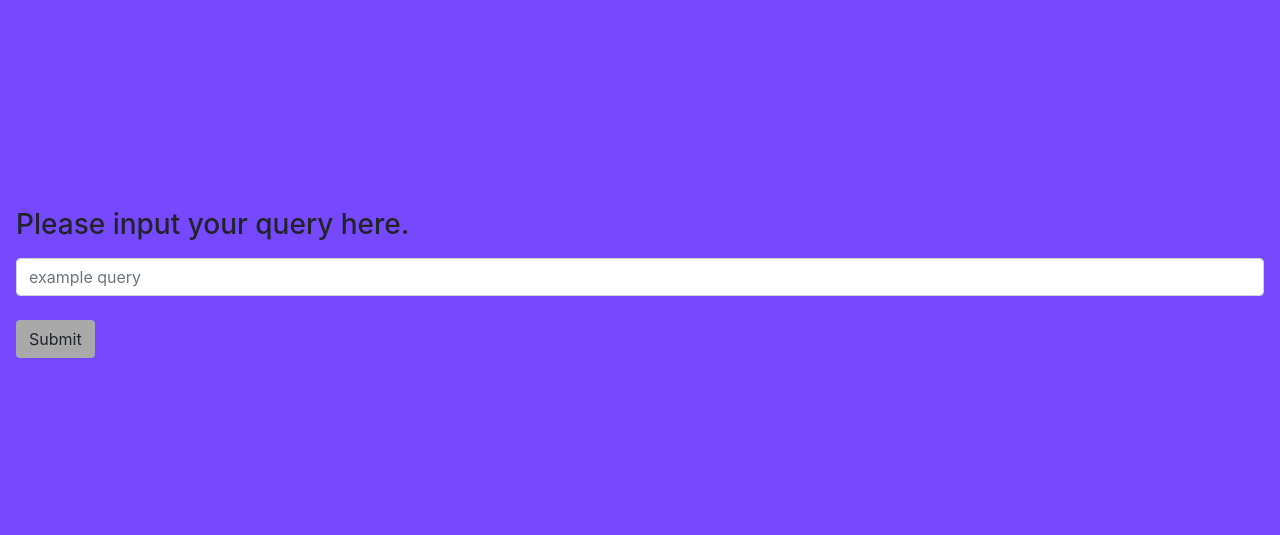
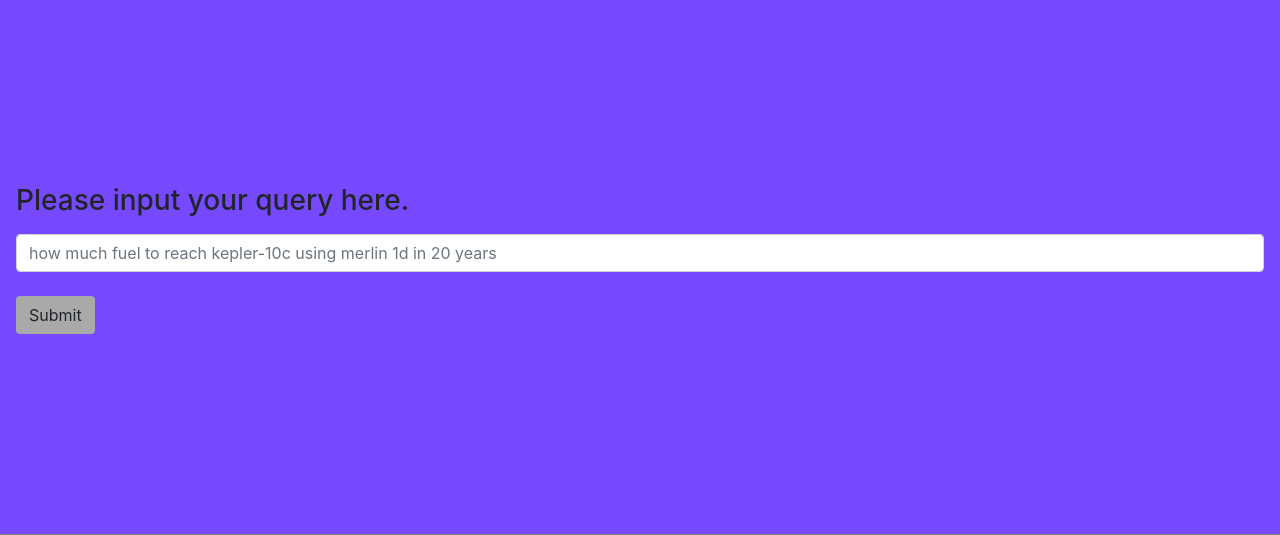
Before and after one commit to pollsmor/Project_01, a Flask app: page / in a window 1280 px wide. Shown: the part 78-613 px from the top of the page. Run offline with Flask 2, Linux system fonts and the light colour scheme; some libraries are stand-ins or nearby versions.

Commit message:
Updated placeholder query

```diff
--- a/templates/_base.html
+++ b/templates/_base.html
@@ -28,19 +28,19 @@
 
       {% block content %}
 
-        <br><br><br><br>
+        <br><br><br>
 
         <h1 style="color:white;" class="p-2">{{ message }}</h1><br>
 
         <form action="/results" method="GET"> <!--GET because user security isn't applicable!-->
           <div class="form-group p-3">
             <label for="query"><h3>Please input your query here.</h3></label>
-            <input type="text" required="required" name="query" class="form-control" id="query"  placeholder="example query"><br>
+            <input type="text" required="required" name="query" class="form-control" id="query"  placeholder="how much fuel to reach kepler-10c using merlin 1d in 20 years"><br>
             <button style="background-color:darkgrey;" type="submit" class="btn">Submit</button>
           </div>
         </form>
 
-        <br><br><br><br>
+        <br><br><br>
 
       {% endblock %}
 
```
